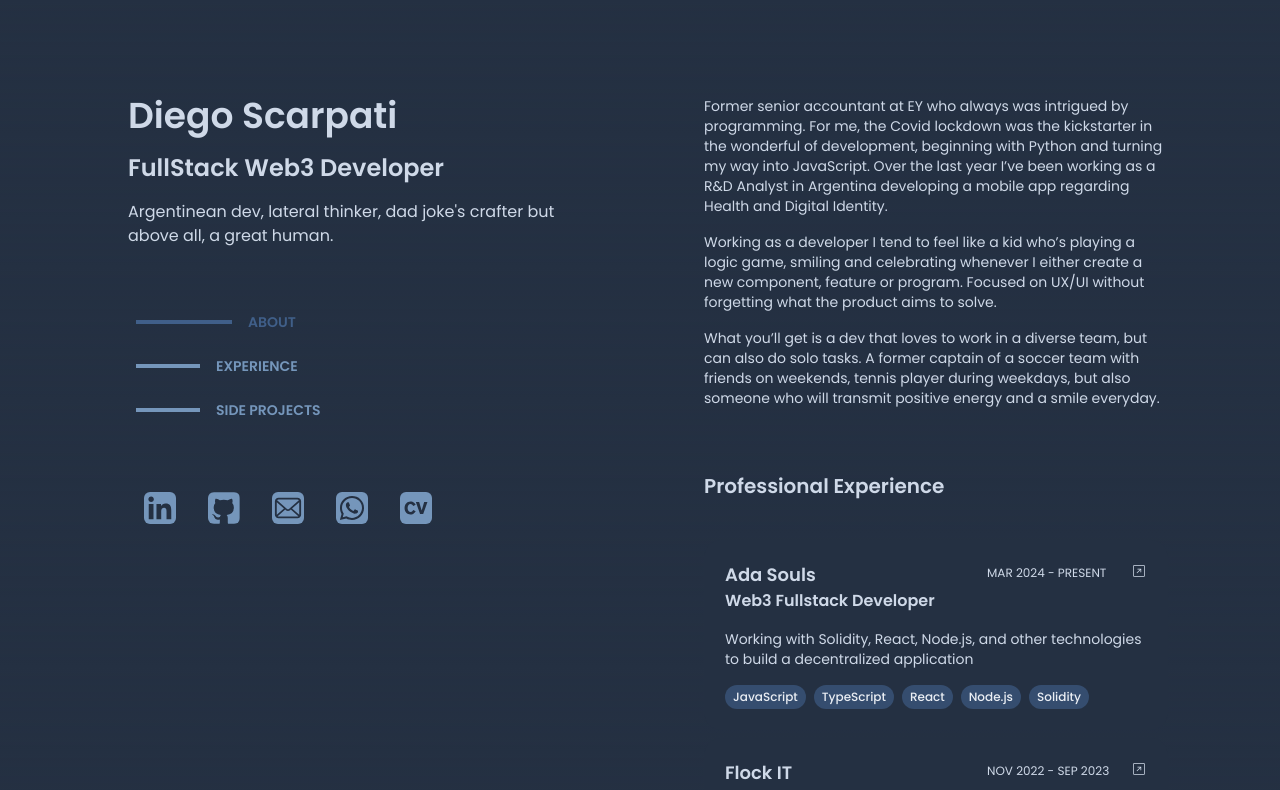
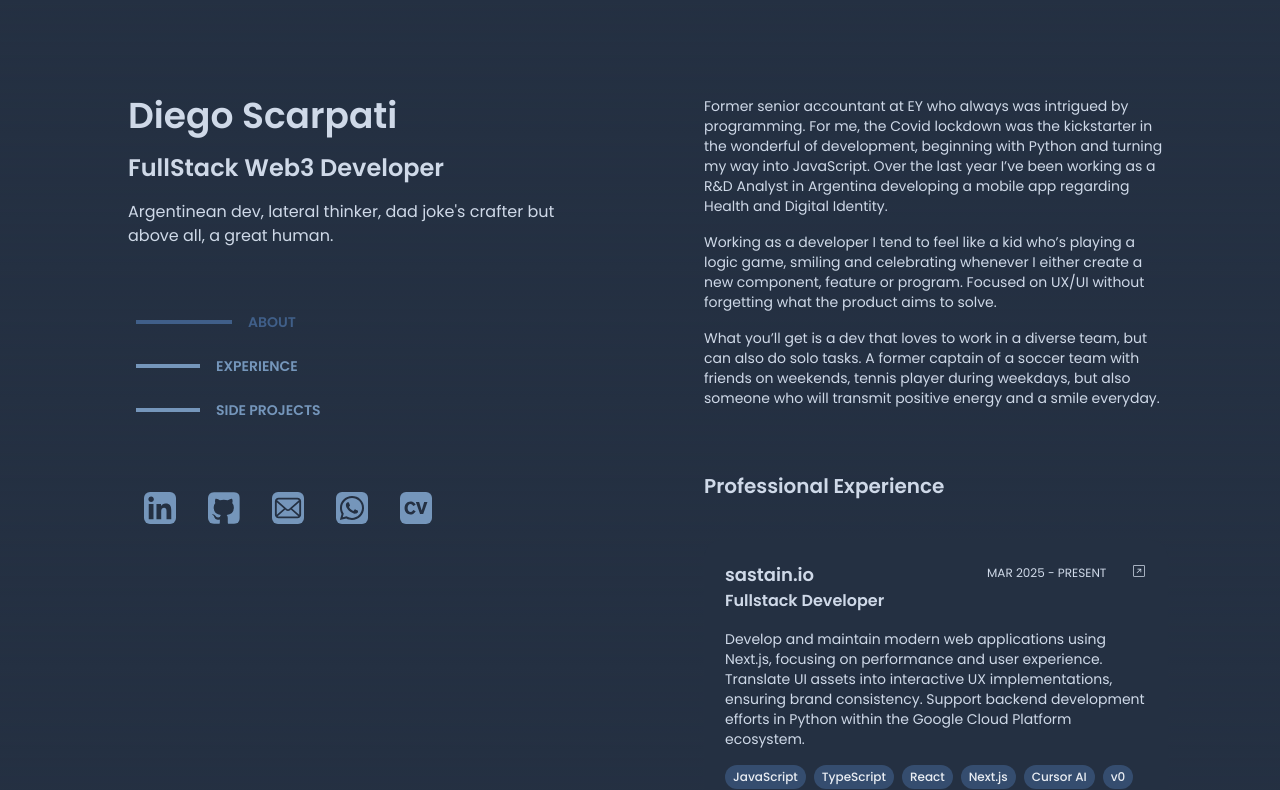
Before and after one commit to diego-scarpati/portfolio-app, a Next.js app: page / in a window 1280 px wide. Shown: the top 790 px of the page. Built offline with nearby package versions, Linux system fonts and the light colour scheme.

Commit message:
Added sastain.io

```diff
--- a/src/app/assets/info/work.json
+++ b/src/app/assets/info/work.json
@@ -1,7 +1,24 @@
 {
   "data": [
     {
-      "employer": "Ada Souls",
+      "employer": "sastain.io",
+      "start": "MAR 2025",
+      "end": "PRESENT",
+      "title": "Fullstack Developer",
+      "brief": "Develop and maintain modern web applications using Next.js, focusing on performance and user experience. Translate UI assets into interactive UX implementations, ensuring brand consistency. Support backend development efforts in Python within the Google Cloud Platform ecosystem.",
+      "technologies": [
+        "JavaScript",
+        "TypeScript",
+        "React",
+        "Next.js",
+        "Cursor AI",
+        "v0",
+        "Figma"
+      ],
+      "url": "https://www.adasouls.io/"
+    },
+    {
+      "employer": "AdaSouls",
       "start": "MAR 2024",
       "end": "PRESENT",
       "title": "Web3 Fullstack Developer",
--- a/src/app/common/Contact.tsx
+++ b/src/app/common/Contact.tsx
@@ -39,7 +39,8 @@ function Contact() {
       </Link>
       <Link
         // href="Diego-Scarpati.pdf"
-        href="diego-scarpati-au.pdf"
+        // href="diego-scarpati-au.pdf"
+        href="Diego_Scarpati_Resume.docx"
         download="Diego-Scarpati"
         target="_blank"
         title="Diego Scarpati's CV download link"
```
Also changed, not shown: 1 other file (tests, documents, lock files or other folders).
